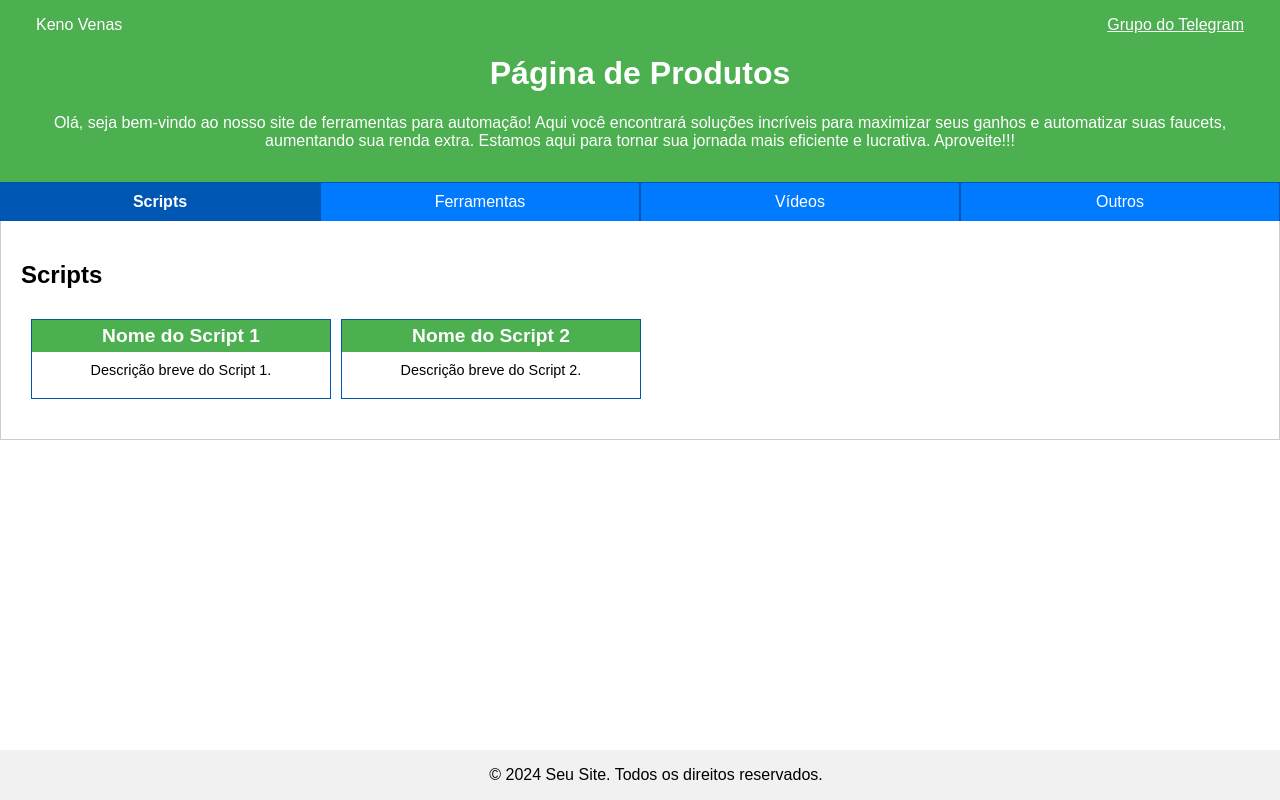
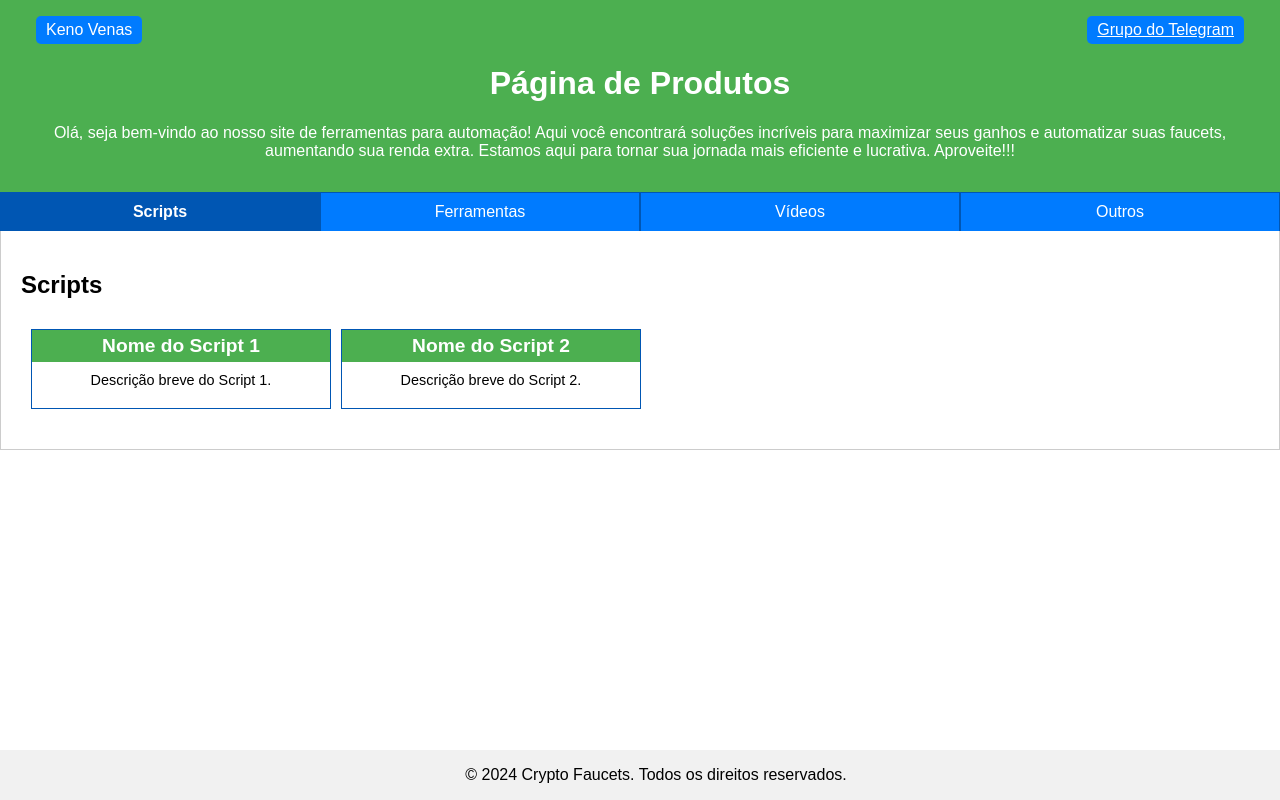
Before and after one commit to kenovenas/indica-es, a plain HTML site: page index.html in a window 1280 px wide. Drawn offline with Linux system fonts and the light colour scheme.

Commit message:
Update index.html

```diff
--- a/index.html
+++ b/index.html
@@ -26,13 +26,11 @@
             align-items: center;
             padding: 0 20px;
         }
-        .header-content .left, .header-content .right {
-            color: #FFFFFF;
-        }
-        .header-content .left {
-            font-size: 1em;
-        }
-        .header-content .right {
+        .header-box {
+            background-color: #007BFF; /* Cor azul */
+            padding: 5px 10px;
+            border-radius: 5px;
+            color: #FFFFFF; /* Texto branco */
             font-size: 1em;
         }
         .welcome-message {
@@ -137,8 +135,8 @@
 <body>
     <header>
         <div class="header-content">
-            <div class="left">Keno Venas</div>
-            <div class="right">
+            <div class="header-box">Keno Venas</div>
+            <div class="header-box">
                 <a href="https://t.me/+Mns6IsONSxliZDkx" target="_blank" style="color: #FFFFFF;">Grupo do Telegram</a>
             </div>
         </div>
@@ -230,7 +228,7 @@
     </div>
 
     <footer>
-        © 2024 Seu Site. Todos os direitos reservados.
+        © 2024 Crypto Faucets. Todos os direitos reservados.
     </footer>
 </body>
 </html>
```
